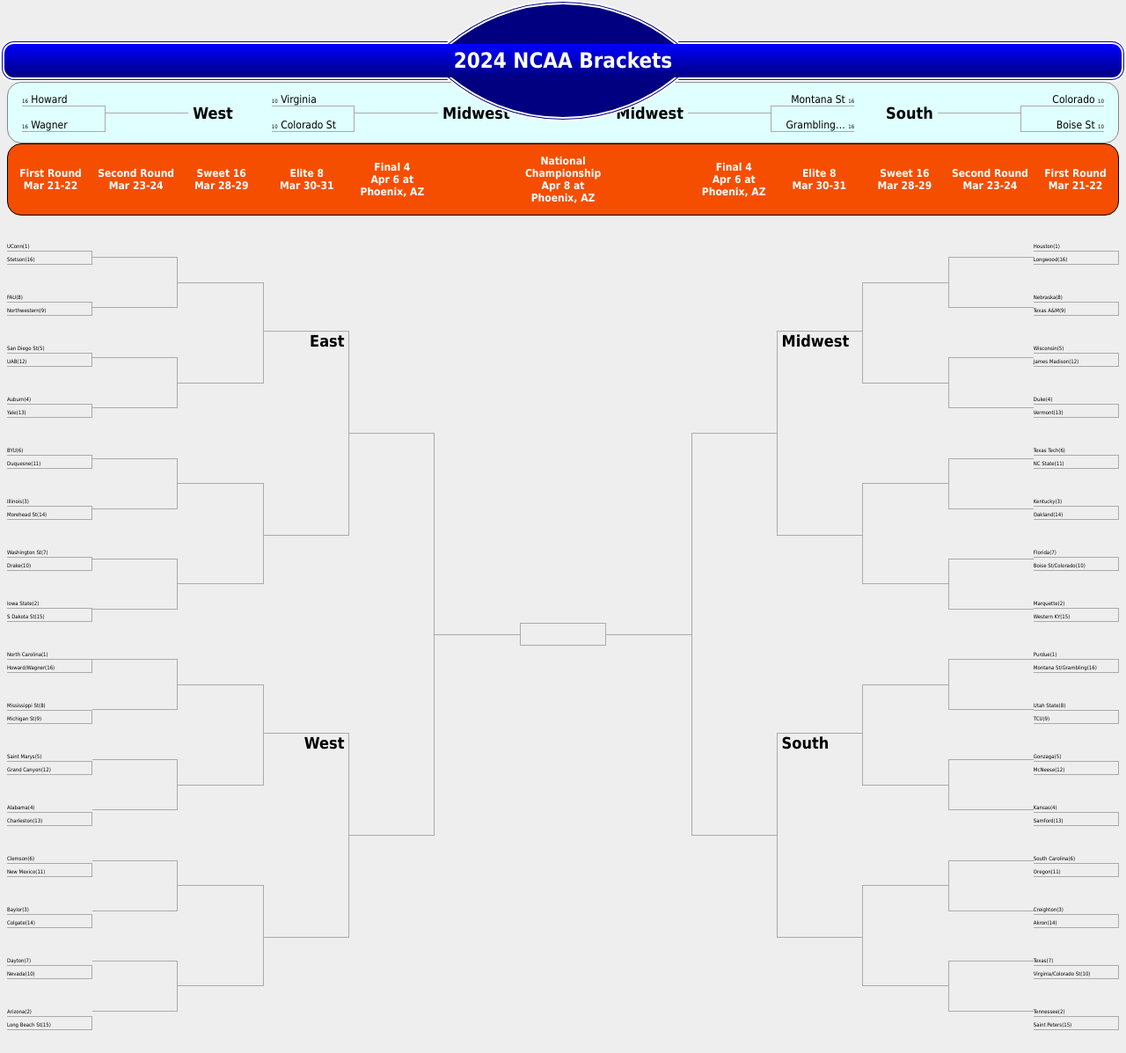
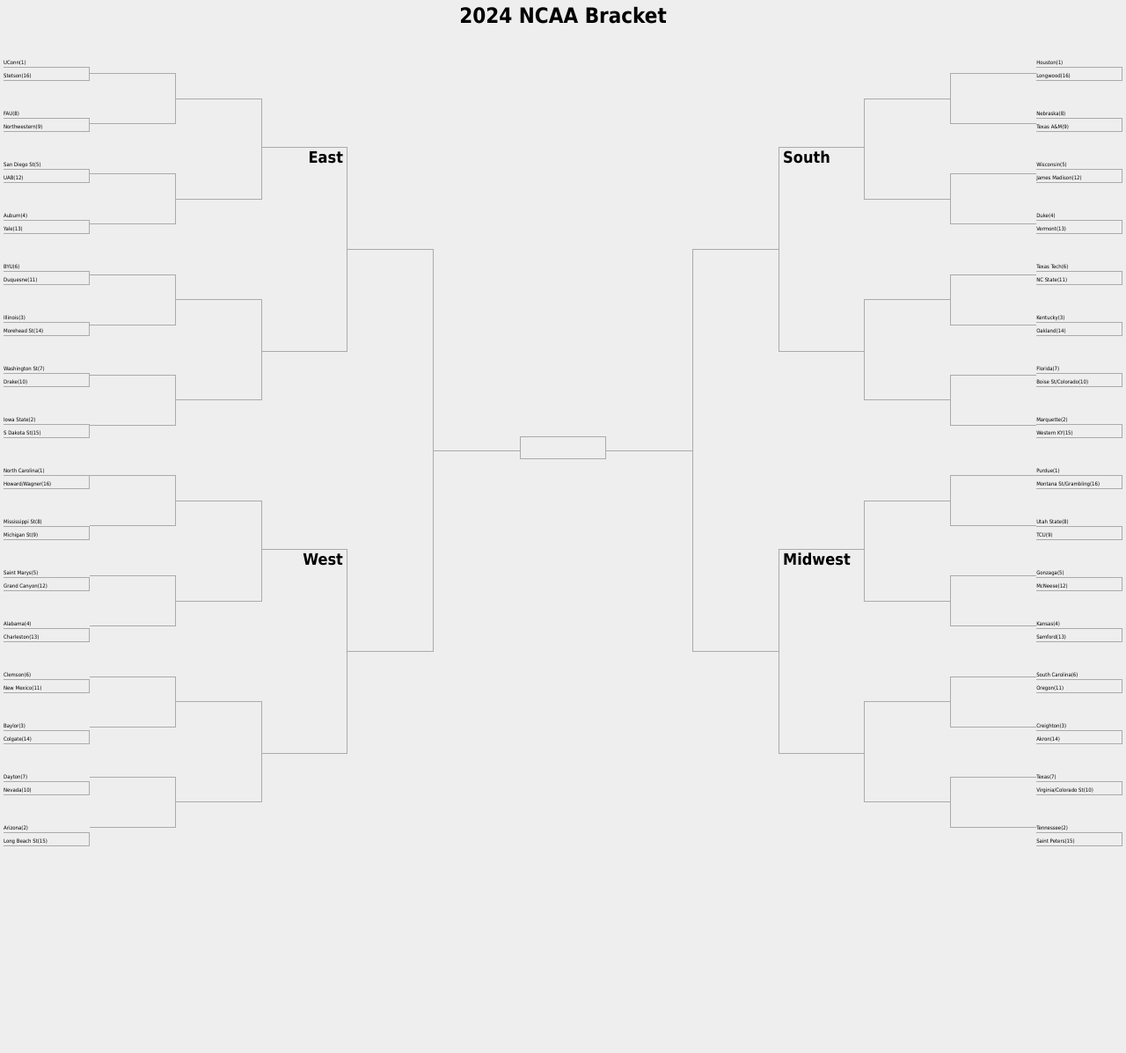
Before and after one commit to japhethbear/TourneyBracket, a Flask app: page / in a window 1280 px wide. Shown: the whole page at 88% size. After the commit the page ends 962 px from the top, so only its background shows below. Run offline with Flask 3, Linux system fonts and the light colour scheme.

Commit message:
removed styles. Plain bracket

```diff
--- /dev/null
+++ b/package.json
@@ -0,0 +1,5 @@
+{
+  "dependencies": {
+    "flask": "^0.2.10"
+  }
+}
--- a/templates/bracket.html
+++ b/templates/bracket.html
@@ -1,22 +1,30 @@
-<html>
+<html lang="en">
 <head>
-    <style>
-        body {
+<meta charset="UTF-8">
+<meta name="viewport" content="width=device-width, initial-scale=1.0">
+<title>2024 NCAA Bracket</title>
+<style>
+  body {
     background-color: #eee;
     font-family: Tahoma, Arial, sans-serif;
     margin: 0;
+    padding: 0;
+  }
+  header {
+    text-align: center;
+    padding: 4px 0;
+  }
+  h1 {
+    margin: 0;
+    color: black;
   }
   section {
-    margin: 0 8px;
+    margin: 0 4px;
   }
 
   .header-text {
-      color: white;
-      background: linear-gradient(blue, navy);
-      border: double 5px white;
-      border-radius: 1em;
+      color: black;
       text-align: center;
-      padding: 5px 0;
   }
   .header-text h1, .header-text h6 {
       margin: 0;
@@ -38,7 +46,7 @@
     margin-bottom: -5px;
   }
   .half-circle {
-      height: 50px; /* Alter here for height of circle segment */
+      height: 20px; /* Alter here for height of circle segment */
       overflow: hidden;
   }
   .half-circle > div {
@@ -75,6 +83,7 @@
     border-radius: 1em;
     background-color: lightcyan;
     padding: 0 1em;
+    height: 50px;
   }
   .tournament-header {
     text-align: center;
@@ -83,6 +92,7 @@
     border: 1px solid black;
     background-color: #f54e00;
     color: white;
+    height: 30px;
   }
 
   .first-four-winner li.game-left,
@@ -177,150 +187,12 @@
 </head>
 <body>
   <header>
-    <div class='half-circle-container'>
-      <div class='half-circle top-circle'>
-        <div></div>
-      </div>
+    <div class='header-text'>
+      <h1>2024 NCAA Bracket</h1>
     </div>
-    <div class='header-text'>
-      <h1>2024 NCAA Brackets</h1>
-    </div>
-    <div class='half-circle-container'>
-      <div class='half-circle bottom-circle'>
-        <div></div>
-      </div>
-  </div>
   </header>
   <section>
-    <div class='body-first-child tournament first-four'>
-      <ul class='round seed'>
-        <li class='game-left game-top'>
-          <span>16</span>
-          <span>Howard</span>
-        </li>
-        <li class='game-left spacer'>&nbsp;</li>
-        <li class='game-left game-bottom'>
-          <span>16</span>
-          <span>Wagner</span>
-        </li>
-      </ul>
-      <ul class='round first-four-winner'>
-        <li class='game-left game-top'>
-          <span></span>
-        </li>
-      </ul>
-      <ul class='round'>
-        <li class='region region-left'>West</li>
-      </ul>
-      <ul class='round seed'>
-        <li class='game-left game-top'>
-          <span>10</span>
-          <span>Virginia</span>
-        </li>
-        <li class='game-left spacer'>&nbsp;</li>
-        <li class='game-left game-bottom'>
-          <span>10</span>
-          <span>Colorado St</span>
-        </li>
-      </ul>
-      <ul class='round first-four-winner'>
-        <li class='game-left game-top'>
-          <span></span>
-        </li>
-      </ul>
-      <ul class='round'>
-        <li class='region region-left'>Midwest</li>
-      </ul>
-      <ul class='round'></ul>
-      <ul class='round'>
-        <li class='region region-right'>Midwest</li>
-      </ul>
-      <ul class='round first-four-winner'>
-        <li class='game-right game-top'>
-          <span></span>
-        </li>
-      </ul>
-      <ul class='round seed'>
-        <li class='game-right game-top'>
-          <span>Montana St</span>
-          <span>16</span>
-        </li>
-        <li class='game-right spacer'>&nbsp;</li>
-        <li class='game-right game-bottom'>
-          <span>Grambling&hellip;</span>
-          <span>16</span>
-        </li>
-      </ul>
-      <ul class='round'>
-        <li class='region region-right'>South</li>
-      </ul>
-      <ul class='round first-four-winner'>
-        <li class='game-right game-top'>
-          <span></span>
-        </li>
-      </ul>
-      <ul class='round seed'>
-        <li class='game-right game-top'>
-          <span>Colorado</span>
-          <span>10</span>
-        </li>
-        <li class='game-right spacer'>&nbsp;</li>
-        <li class='game-right game-bottom'>
-          <span>Boise St</span>
-          <span>10</span>
-        </li>
-      </ul>
-    </div>
-    <div class='tournament tournament-header'>
-      <ul class='round'>
-        <li>First Round</li>
-        <li>Mar 21-22</li>
-      </ul>
-      <ul class='round'>
-        <li>Second Round</li>
-        <li>Mar 23-24</li>
-      </ul>
-      <ul class='round'>
-        <li>Sweet 16</li>
-        <li>Mar 28-29</li>
-      </ul>
-      <ul class='round'>
-        <li>Elite 8</li>
-        <li>Mar 30-31</li>
-      </ul>
-      <ul class='round'>
-        <li>Final 4</li>
-        <li>Apr 6 at Phoenix, AZ</li>
-      </ul>
-      <ul class='round'>
-      </ul>
-      <ul class='round'>
-        <li>National Championship</li>
-        <li>Apr 8 at Phoenix, AZ</li>
-      </ul>
-      <ul class='round'>
-      </ul>
-      <ul class='round'>
-        <li>Final 4</li>
-        <li>Apr 6 at Phoenix, AZ</li>
-      </ul>
-      <ul class='round'>
-        <li>Elite 8</li>
-        <li>Mar 30-31</li>
-      </ul>
-      <ul class='round'>
-        <li>Sweet 16</li>
-        <li>Mar 28-29</li>
-      </ul>
-      <ul class='round'>
-        <li>Second Round</li>
-        <li>Mar 23-24</li>
-      </ul>
-      <ul class='round'>
-        <li>First Round</li>
-        <li>Mar 21-22</li>
-      </ul>
-    </div>
+
     <!-- // East Bracket //  -->
     <div class='tournament'>
       <ul class='round seed'>
@@ -429,7 +301,7 @@
       </ul>
       <ul class='round finals'>
         <li class='spacer'>&nbsp;</li>
-        <li class='game final'></li>
+        <li style="margin-top: 6px;" class='game final'></li>
         <li class='spacer'>&nbsp;</li>
       </ul>
       <ul class='round semi-final'>
@@ -447,11 +319,11 @@
       <ul class='round round-3'>
         <li class='spacer'>&nbsp;</li>
         <li class='game-right game-top'></li>
-        <li class='game-right spacer region region-left'>Midwest</li>
+        <li class='game-right spacer region region-left'>South</li>
         <li class='game-right game-bottom'></li>
         <li class='spacer'>&nbsp;</li>
         <li class='game-right game-top'></li>
-        <li class='game-right spacer region region-left'>South</li>
+        <li class='game-right spacer region region-left'>Midwest</li>
         <li class='game-right game-bottom'></li>
         <li class='spacer'>&nbsp;</li>
       </ul>
@@ -540,28 +412,4 @@
     </div>
   </section>
 </body>
-<script>
-    // Add a click event listener to each team element
-    document.querySelectorAll('.game-left, .game-right').forEach(team => {
-        team.addEventListener('click', () => {
-            // Remove the 'selected' class from all teams in the same round
-            const round = team.closest('.round');
-            round.querySelectorAll('.game-left, .game-right').forEach(otherTeam => {
-                otherTeam.classList.remove('selected');
-            });
-
-            // Add the 'selected' class to the clicked team
-            team.classList.add('selected');
-
-            // Update the next round with the selected winner
-            const nextRound = round.nextElementSibling;
-            if (nextRound) {
-                const nextTeam = nextRound.querySelector('.game-left, .game-right');
-                if (nextTeam) {
-                    nextTeam.innerHTML = team.innerHTML;
-                }
-            }
-        });
-    });
-  </script>
 </html>
```
Also changed, not shown: package-lock.json (added).
